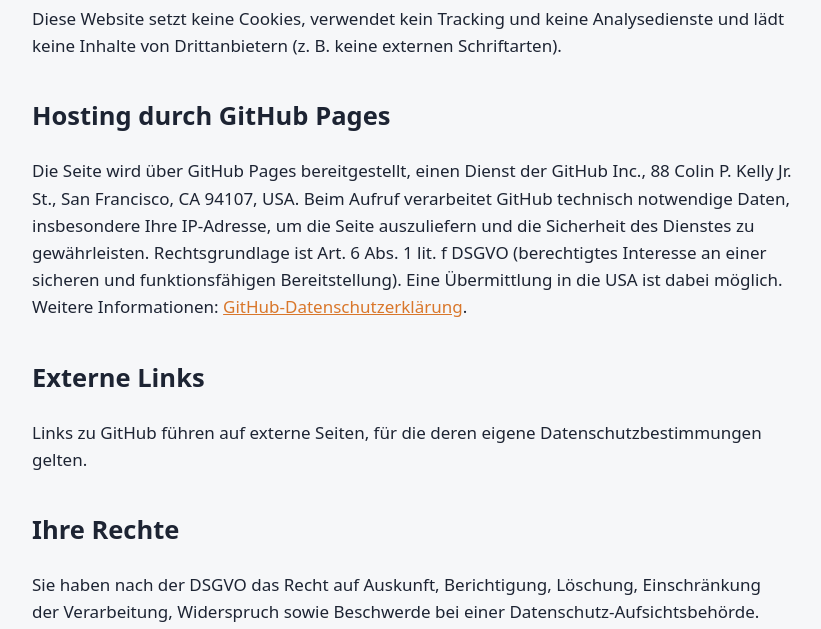
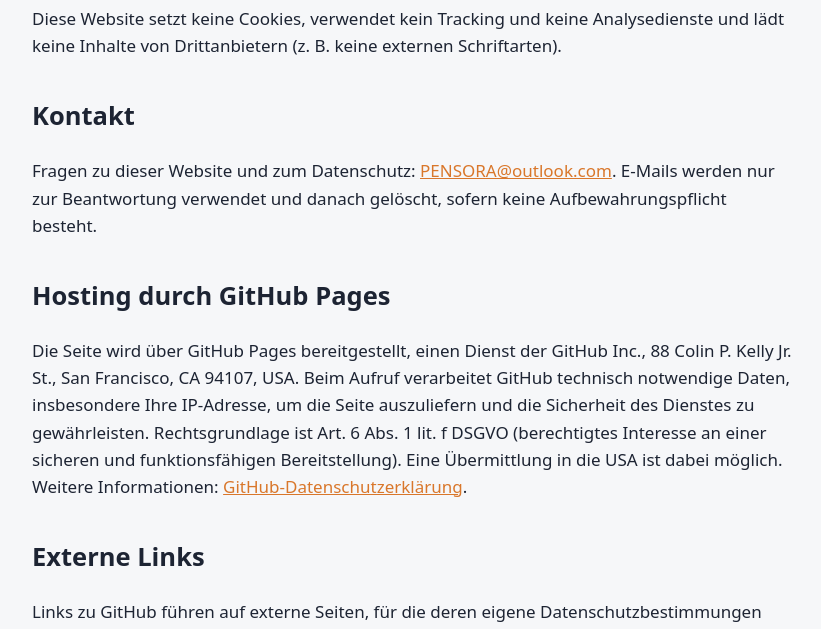
Before and after one commit to Frechs/PENSORA, a plain HTML site: page docs/datenschutz.html in a window 1280 px wide. Shown: the part 171-800 px from the top of the page, without its empty margins (228-1049 px from the left). Drawn offline with Linux system fonts and the light colour scheme.

Commit message:
Contact address PENSORA@outlook.com (README, homepage, privacy page)
Co-Authored-By: Claude Opus 5.5 <noreply@anthropic.com>
Claude-Session: https://claude.ai/code/session_01ANmmnwKfDXTo85bsa3Ux6C

```diff
--- a/docs/datenschutz.html
+++ b/docs/datenschutz.html
@@ -18,6 +18,8 @@ h2{margin-top:36px}
 <p><a href="./">← PENSORA</a></p>
 <h1>Datenschutz</h1>
 <p>Diese Website setzt keine Cookies, verwendet kein Tracking und keine Analysedienste und lädt keine Inhalte von Drittanbietern (z.&nbsp;B. keine externen Schriftarten).</p>
+<h2>Kontakt</h2>
+<p>Fragen zu dieser Website und zum Datenschutz: <a href="mailto:PENSORA@outlook.com">PENSORA@outlook.com</a>. E-Mails werden nur zur Beantwortung verwendet und danach gelöscht, sofern keine Aufbewahrungspflicht besteht.</p>
 <h2>Hosting durch GitHub Pages</h2>
 <p>Die Seite wird über GitHub Pages bereitgestellt, einen Dienst der GitHub Inc., 88 Colin P. Kelly Jr. St., San Francisco, CA 94107, USA. Beim Aufruf verarbeitet GitHub technisch notwendige Daten, insbesondere Ihre IP-Adresse, um die Seite auszuliefern und die Sicherheit des Dienstes zu gewährleisten. Rechtsgrundlage ist Art.&nbsp;6 Abs.&nbsp;1 lit.&nbsp;f DSGVO (berechtigtes Interesse an einer sicheren und funktionsfähigen Bereitstellung). Eine Übermittlung in die USA ist dabei möglich. Weitere Informationen: <a href="https://docs.github.com/de/site-policy/privacy-policies/github-general-privacy-statement">GitHub-Datenschutzerklärung</a>.</p>
 <h2>Externe Links</h2>
```
Also changed, not shown: docs/index.html (+1 -1 lines), 1 other file.
